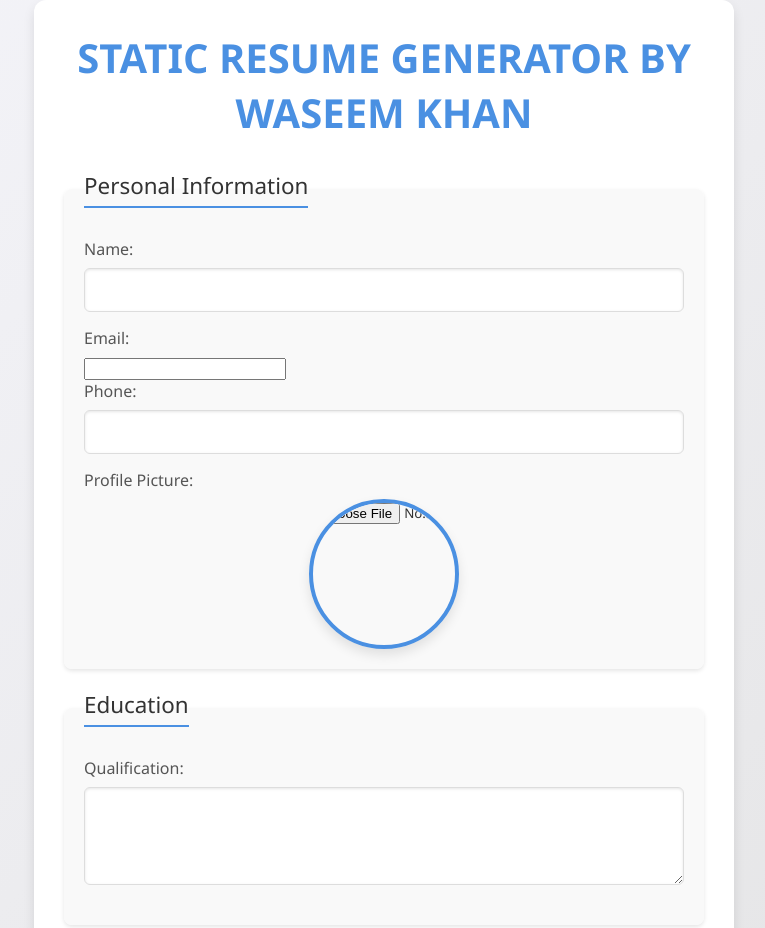
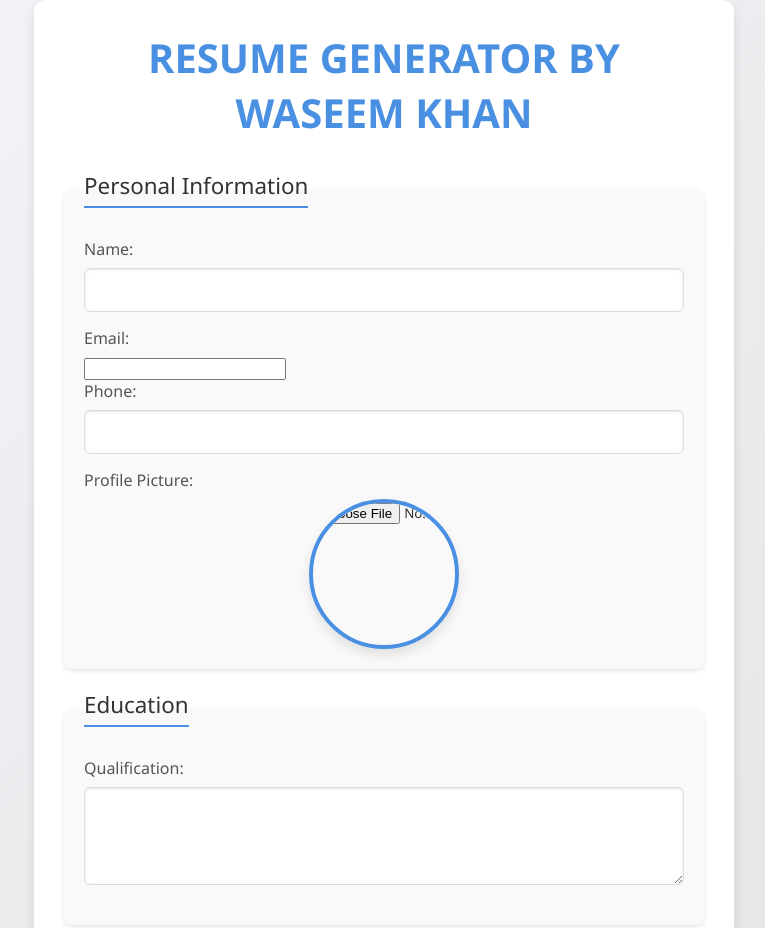
Before and after one commit to Wk28835/DynamicResume-Milestone3, a plain HTML site: page index.html in a window 1280 px wide. Shown: the top 928 px of the page, without its empty margins (256-1021 px from the left). Drawn offline with Linux system fonts and the light colour scheme.

Commit message:
Update index.html

```diff
--- a/index.html
+++ b/index.html
@@ -9,7 +9,7 @@
 <body>
     <div class="container">
         <div id="resumeform">
-            <h1>STATIC RESUME GENERATOR BY WASEEM KHAN</h1>
+            <h1>RESUME GENERATOR BY WASEEM KHAN</h1>
 
             <form>
                 <fieldset>
```
